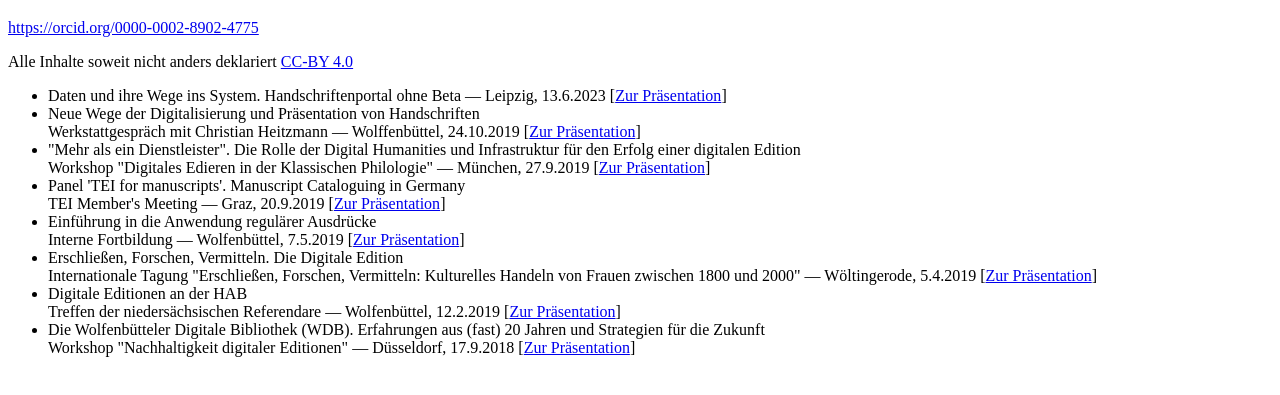
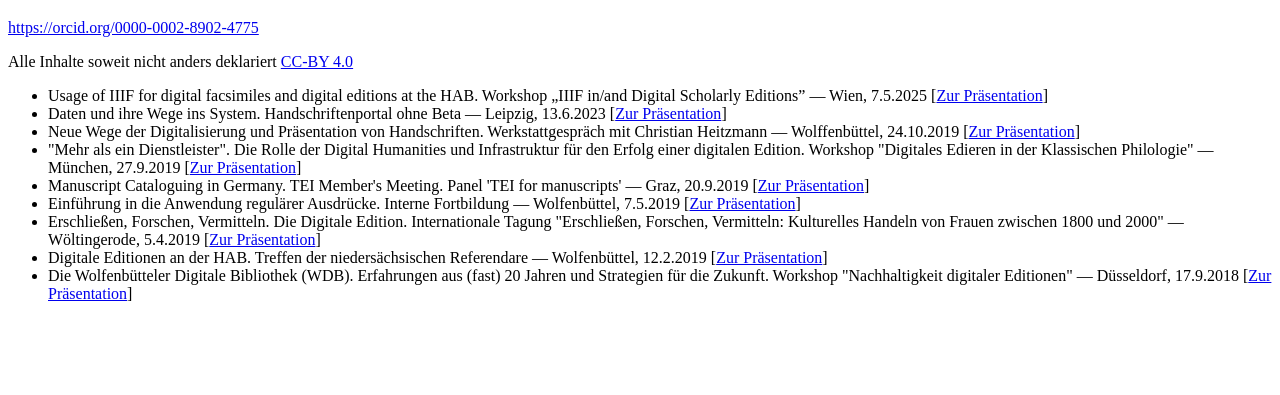
Before and after one commit to schassan/schassan.github.io, a plain HTML site: page index.html in a window 1280 px wide. Shown: the part 61-456 px from the top of the page. Drawn offline with Linux system fonts and the light colour scheme.

Commit message:
Update index.html

```diff
--- a/index.html
+++ b/index.html
@@ -16,29 +16,15 @@
     <p><a href="https://orcid.org/0000-0002-8902-4775">https://orcid.org/0000-0002-8902-4775</a></p>
     <p>Alle Inhalte soweit nicht anders deklariert <a href="https://creativecommons.org/licenses/by/4.0/">CC-BY 4.0</a></p>
     <ul>
-      <li>Daten und ihre Wege ins System. Handschriftenportal ohne Beta &#x2014; Leipzig, 13.6.2023 [<a href="https://schassan.github.io/20230613_HSP-ohne-Beta">Zur Präsentation</a>]
-      </li>
-      <li>Neue Wege der Digitalisierung und Präsentation von Handschriften
-        <br/>Werkstattgespräch mit Christian Heitzmann &#x2014; Wolffenbüttel, 24.10.2019 [<a href="https://schassan.github.io/20191024_Neue-Wege">Zur Präsentation</a>]
-      </li>
-      <li>"Mehr als ein Dienstleister". Die Rolle der Digital Humanities und Infrastruktur für den Erfolg einer digitalen Edition
-        <br/>Workshop "Digitales Edieren in der Klassischen Philologie" &#x2014; München, 27.9.2019 [<a href="https://schassan.github.io/20190927_Mehr-als-ein-Dienstleister">Zur Präsentation</a>]
-      </li>
-      <li>Panel 'TEI for manuscripts'. Manuscript Cataloguing in Germany
-        <br/>TEI Member's Meeting &#x2014; Graz, 20.9.2019 [<a href="https://schassan.github.io/20190920_Manuscript-Cataloguing-in-Germany">Zur Präsentation</a>]
-      </li>
-      <li>Einführung in die Anwendung regulärer Ausdrücke
-        <br/>Interne Fortbildung &#x2014; Wolfenbüttel, 7.5.2019 [<a href="https://schassan.github.io/20190507_Einfuehrung-RegEx">Zur Präsentation</a>]
-      </li>
-      <li>Erschließen, Forschen, Vermitteln. Die Digitale Edition
-        <br/>Internationale Tagung "Erschließen, Forschen, Vermitteln: Kulturelles Handeln von Frauen zwischen 1800 und 2000" &#x2014; Wöltingerode, 5.4.2019 [<a href="https://schassan.github.io/20190405_EFV-Die-Digitale-Edition">Zur Präsentation</a>]
-      </li>
-      <li>Digitale Editionen an der HAB
-        <br/>Treffen der niedersächsischen Referendare &#x2014; Wolfenbüttel, 12.2.2019 [<a href="https://schassan.github.io/20190212_Digitale-Editionen-an-der-HAB">Zur Präsentation</a>]
-      </li>
-      <li>Die Wolfenbütteler Digitale Bibliothek (WDB). Erfahrungen aus (fast) 20 Jahren und Strategien für die Zukunft
-        <br/>Workshop "Nachhaltigkeit digitaler Editionen" &#x2014; Düsseldorf, 17.9.2018 [<a href="https://schassan.github.io/2018-WDB-Erfahrungen-und-Strategien">Zur Präsentation</a>]
-      </li>
+      <li>Usage of IIIF for digital facsimiles and digital editions at the HAB. Workshop „IIIF in/and Digital Scholarly Editions” &#x2014; Wien, 7.5.2025 [<a href="https://schassan.github.io/20250507_Usage-of-IIIF-at-the-HAB">Zur Präsentation</a>]</li>
+      <li>Daten und ihre Wege ins System. Handschriftenportal ohne Beta &#x2014; Leipzig, 13.6.2023 [<a href="https://schassan.github.io/20230613_HSP-ohne-Beta">Zur Präsentation</a>]</li>
+      <li>Neue Wege der Digitalisierung und Präsentation von Handschriften. Werkstattgespräch mit Christian Heitzmann &#x2014; Wolffenbüttel, 24.10.2019 [<a href="https://schassan.github.io/20191024_Neue-Wege">Zur Präsentation</a>]</li>
+      <li>"Mehr als ein Dienstleister". Die Rolle der Digital Humanities und Infrastruktur für den Erfolg einer digitalen Edition. Workshop "Digitales Edieren in der Klassischen Philologie" &#x2014; München, 27.9.2019 [<a href="https://schassan.github.io/20190927_Mehr-als-ein-Dienstleister">Zur Präsentation</a>]</li>
+      <li>Manuscript Cataloguing in Germany. TEI Member's Meeting. Panel 'TEI for manuscripts' &#x2014; Graz, 20.9.2019 [<a href="https://schassan.github.io/20190920_Manuscript-Cataloguing-in-Germany">Zur Präsentation</a>]</li>
+      <li>Einführung in die Anwendung regulärer Ausdrücke. Interne Fortbildung &#x2014; Wolfenbüttel, 7.5.2019 [<a href="https://schassan.github.io/20190507_Einfuehrung-RegEx">Zur Präsentation</a>]</li>
+      <li>Erschließen, Forschen, Vermitteln. Die Digitale Edition. Internationale Tagung "Erschließen, Forschen, Vermitteln: Kulturelles Handeln von Frauen zwischen 1800 und 2000" &#x2014; Wöltingerode, 5.4.2019 [<a href="https://schassan.github.io/20190405_EFV-Die-Digitale-Edition">Zur Präsentation</a>]</li>
+      <li>Digitale Editionen an der HAB. Treffen der niedersächsischen Referendare &#x2014; Wolfenbüttel, 12.2.2019 [<a href="https://schassan.github.io/20190212_Digitale-Editionen-an-der-HAB">Zur Präsentation</a>]</li>
+      <li>Die Wolfenbütteler Digitale Bibliothek (WDB). Erfahrungen aus (fast) 20 Jahren und Strategien für die Zukunft. Workshop "Nachhaltigkeit digitaler Editionen" &#x2014; Düsseldorf, 17.9.2018 [<a href="https://schassan.github.io/2018-WDB-Erfahrungen-und-Strategien">Zur Präsentation</a>]</li>
     </ul>
   </div>
 </body>
```
